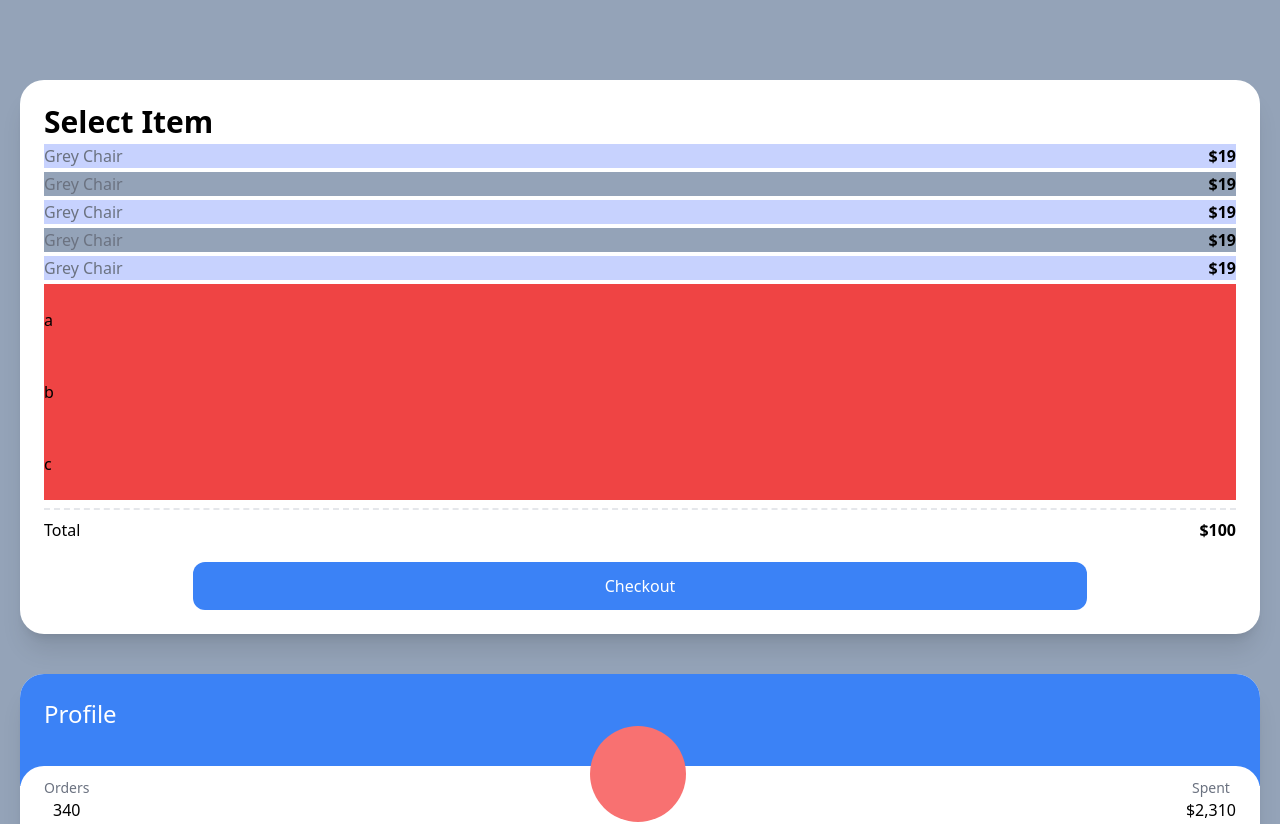
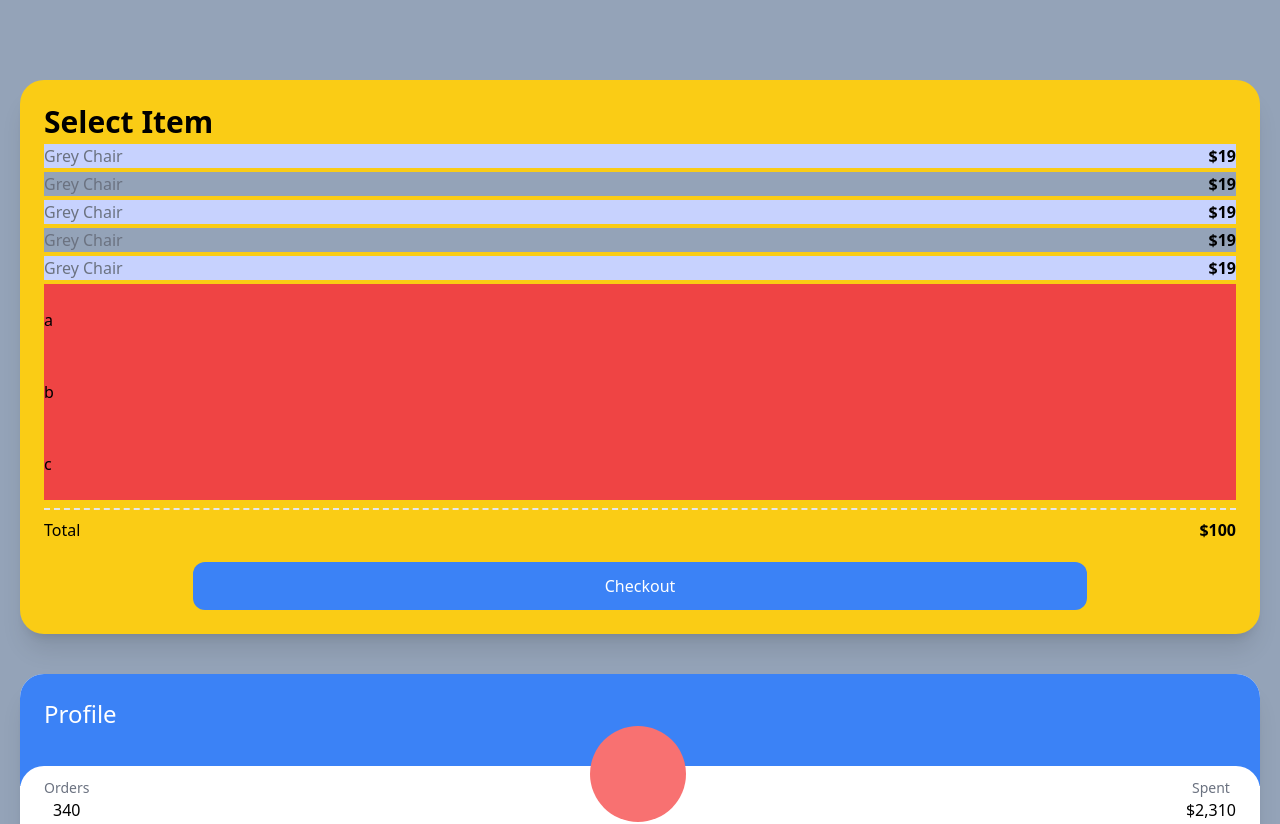
Before and after one commit to leekyungho112/carrot-market, a Next.js app: page / in a window 1280 px wide. Shown: the top 824 px of the page. Built offline with nearby package versions, Linux system fonts and the light colour scheme.

Commit message:
Responsive part1

```diff
--- a/pages/index.tsx
+++ b/pages/index.tsx
@@ -3,7 +3,7 @@ import type { NextPage } from 'next';
 const Home: NextPage = () => {
   return (
     <div className="bg-slate-400 py-20 px-5 grid gap-10 min-h-screen">
-      <div className="bg-white p-6 rounded-3xl shadow-xl">
+      <div className="bg-white sm:bg-red-500 md:bg-teal-500 lg:bg-purple-500 xl:bg-yellow-400 p-6 rounded-3xl shadow-xl">
         <span className="font-semibold text-3xl">Select Item</span>
         <ul>
           {[1, 2, 3, 4, 5].map((i) => (
```
Also changed, not shown: 1 other file (tests, documents, lock files or other folders).
